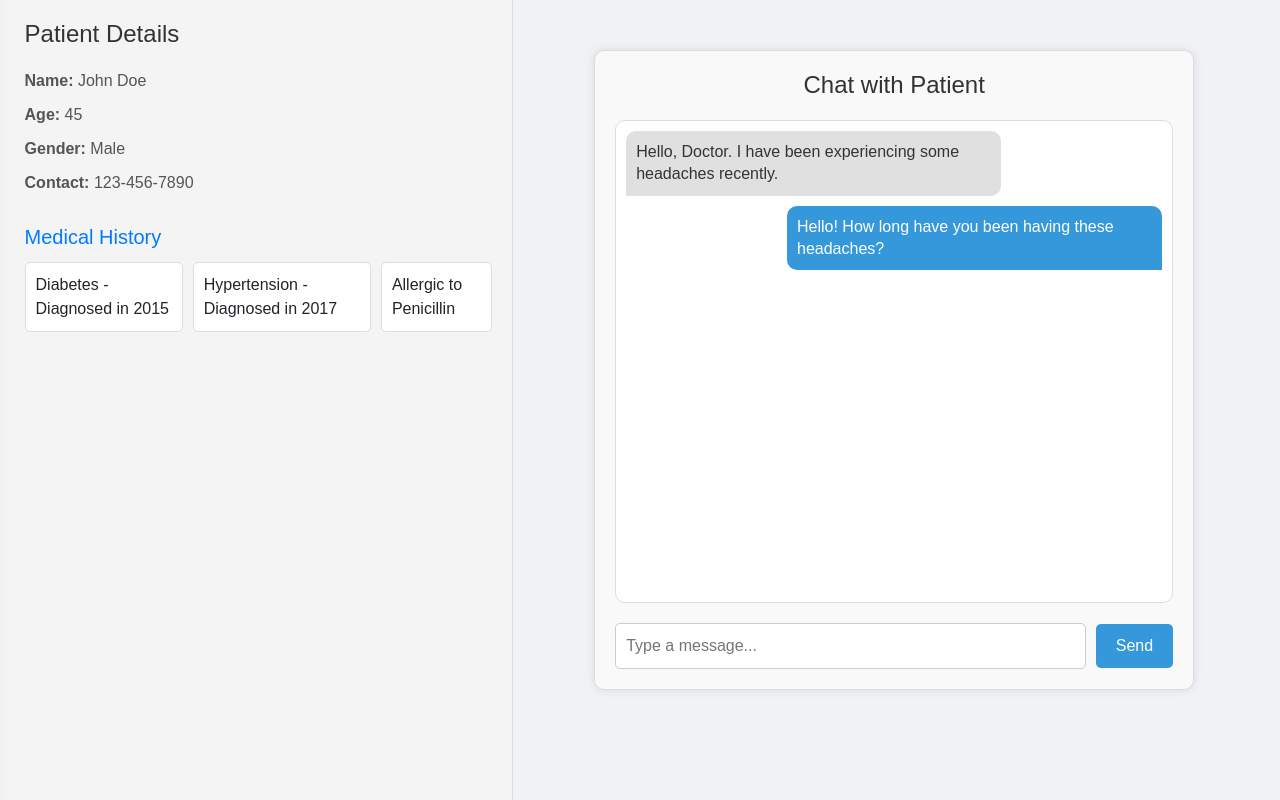
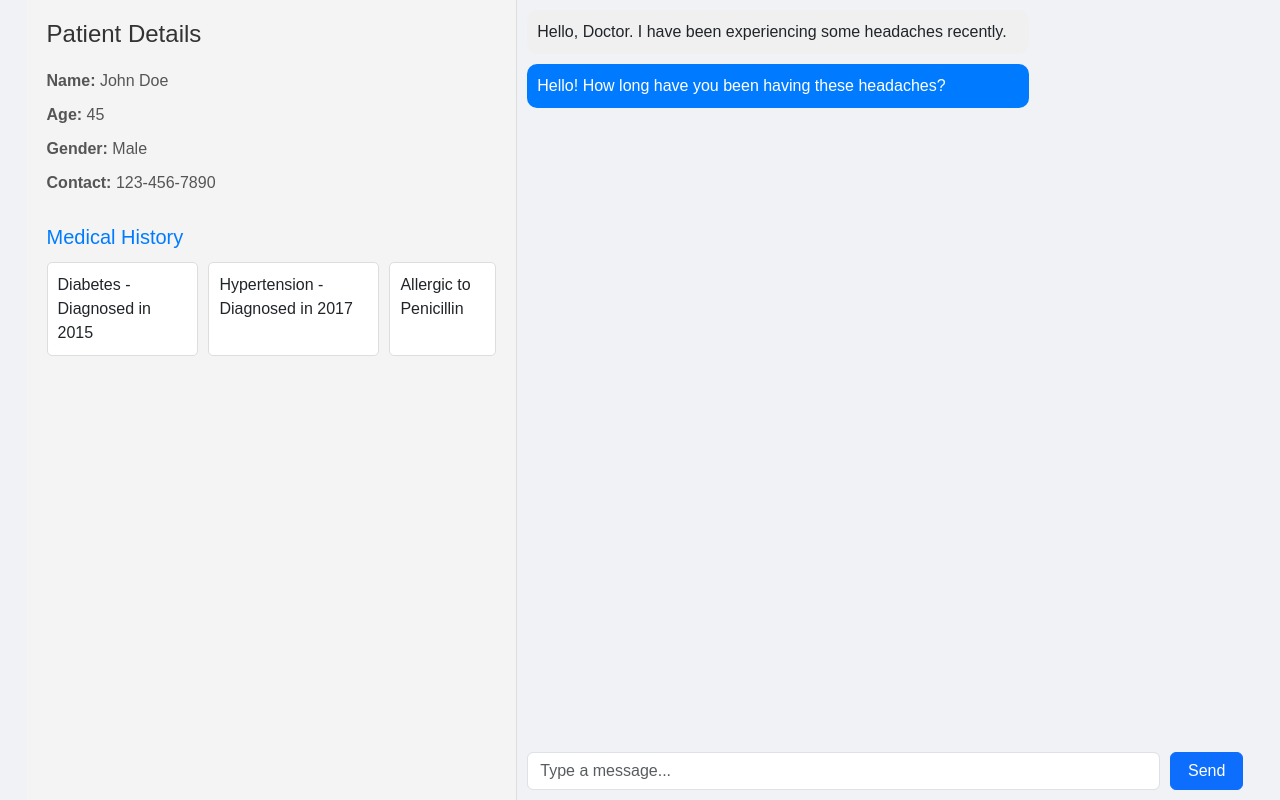
Before and after one commit to hassaan871/smarthealthpro-web, a React (Create React App) app: page /doctorpanel in a window 1280 px wide. Built offline with nearby package versions, Linux system fonts and the light colour scheme.

Commit message:
updated DoctorChat, AddNotes and DoctorChatWithPatientDetails and now it is more fucked up then ever

```diff
--- a/src/components/doctor/DoctorChat/DoctorChat.css
+++ b/src/components/doctor/DoctorChat/DoctorChat.css
@@ -1,94 +1,46 @@
-/* DoctorChat.css */
-
 .chat-container {
-    max-width: 600px;
-    margin: 50px auto;
-    padding: 20px;
-    border: 1px solid #ddd;
-    border-radius: 10px;
-    box-shadow: 0 0 10px rgba(0, 0, 0, 0.1);
-    background-color: #f9f9f9;
+  height: 100%;
   display: flex;
   flex-direction: column;
-    height: 80vh;
-  }
-
-  .chat-title {
-    text-align: center;
-    margin-bottom: 20px;
-    font-size: 24px;
-    color: #333;
 }
 
 .message-list {
-    flex: 1;
+  flex-grow: 1;
   overflow-y: auto;
   padding: 10px;
-    background-color: #fff;
-    border-radius: 10px;
-    margin-bottom: 20px;
-    border: 1px solid #ddd;
 }
 
 .message-item {
-    display: flex;
   margin-bottom: 10px;
 }
 
-  .message-item.patient {
-    justify-content: flex-start;
+.message-bubble {
+  padding: 10px;
+  border-radius: 10px;
+  max-width: 70%;
 }
 
-  .message-item.doctor {
-    justify-content: flex-end;
+.patient .message-bubble {
+  background-color: #f0f0f0;
+  align-self: flex-start;
 }
 
-  .message-bubble {
-    max-width: 70%;
-    padding: 10px;
-    border-radius: 10px;
-    font-size: 16px;
-    line-height: 1.4;
-    word-wrap: break-word;
-  }
-
-  .message-item.patient .message-bubble {
-    background-color: #e0e0e0;
-    color: #333;
-    border-radius: 10px 10px 10px 0;
-  }
-
-  .message-item.doctor .message-bubble {
-    background-color: #3498DB;
+.doctor .message-bubble {
+  background-color: #007bff;
   color: white;
-    border-radius: 10px 10px 0 10px;
+  align-self: flex-end;
 }
 
 .message-input-container {
   display: flex;
-    align-items: center;
+  padding: 10px;
 }
 
 .message-input {
-    flex: 1;
-    padding: 10px;
-    font-size: 16px;
-    border: 1px solid #ccc;
-    border-radius: 5px;
+  flex-grow: 1;
   margin-right: 10px;
 }
 
 .send-button {
-    padding: 10px 20px;
-    font-size: 16px;
-    /* background-color: #F1C40F; */
-    background-color: #3498DB;
-    color: white;
-    border: none;
-    border-radius: 5px;
-    cursor: pointer;
+  width: 80px;
 }
-
-  .send-button:hover {
-    background-color: #F1C40F;
-  }
--- a/src/components/doctor/DoctorChat/DoctorChat.js
+++ b/src/components/doctor/DoctorChat/DoctorChat.js
@@ -1,4 +1,4 @@
-import React, { useState } from 'react';
+import React, { useState, useRef, useEffect } from 'react';
 import './DoctorChat.css';
 
 function DoctorChat() {
@@ -8,13 +8,20 @@ function DoctorChat() {
   ]);
 
   const [newMessage, setNewMessage] = useState('');
+  const messageListRef = useRef(null);
+
+  useEffect(() => {
+    if (messageListRef.current) {
+      messageListRef.current.scrollTop = messageListRef.current.scrollHeight;
+    }
+  }, [messages]);
 
   const handleSendMessage = () => {
     if (newMessage.trim() === '') return;
 
     const newMsg = {
       id: messages.length + 1,
-      sender: 'doctor', // Assuming the doctor is the one sending the message
+      sender: 'doctor',
       text: newMessage,
     };
 
@@ -23,10 +30,8 @@ function DoctorChat() {
   };
 
   return (
-    <div className="chat-container">
-      <h1 className="chat-title">Chat with Patient</h1>
-
-      <div className="message-list">
+    <div className="chat-container d-flex flex-column h-100">
+      <div className="message-list flex-grow-1 overflow-auto" ref={messageListRef}>
         {messages.map((message) => (
           <div key={message.id} className={`message-item ${message.sender}`}>
             <div className="message-bubble">{message.text}</div>
@@ -34,15 +39,15 @@ function DoctorChat() {
         ))}
       </div>
 
-      <div className="message-input-container">
+      <div className="message-input-container mt-3">
         <input
           type="text"
           placeholder="Type a message..."
           value={newMessage}
           onChange={(e) => setNewMessage(e.target.value)}
-          className="message-input"
+          className="message-input form-control"
         />
-        <button onClick={handleSendMessage} className="send-button">Send</button>
+        <button onClick={handleSendMessage} className="send-button btn btn-primary ml-2">Send</button>
       </div>
     </div>
   );
--- a/src/components/doctor/DoctorChatWithPatientDetails/DoctorChatWithPatientDetails.js
+++ b/src/components/doctor/DoctorChatWithPatientDetails/DoctorChatWithPatientDetails.js
@@ -37,11 +37,21 @@ function DoctorChatWithPatientDetails() {
         imageUrl: '/api/placeholder/100/100',
       };
 
-  const chatSummaries = [
-    { date: '2024-09-01', summary: 'Discussed management strategies for fluctuating blood glucose levels in diabetes.' },
-    { date: '2024-08-15', summary: 'Reviewed lab results indicating elevated LDL cholesterol, prescribed statins to reduce cardiovascular risk.' },
-    // ... (other chat summaries)
-  ];
+      const chatSummaries = [
+        { date: '2024-09-01', summary: 'Discussed management strategies for fluctuating blood glucose levels in diabetes.' },
+        { date: '2024-08-15', summary: 'Reviewed lab results indicating elevated LDL cholesterol, prescribed statins to reduce cardiovascular risk.' },
+        { date: '2024-07-30', summary: 'Follow-up on hypertension management, adjusted ACE inhibitor dosage.' },
+        { date: '2024-06-25', summary: 'Consulted on recurring angina symptoms, recommended stress test for further evaluation.' },
+        { date: '2024-05-18', summary: 'Assessed insulin resistance and adjusted diabetic medication regimen.' },
+        { date: '2024-04-10', summary: 'Evaluated increased blood pressure, suggested low-sodium diet and beta blockers.' },
+        { date: '2024-03-12', summary: 'Reviewed HbA1c levels, modified treatment plan to better control type 2 diabetes.' },
+        { date: '2024-02-28', summary: 'Discussed heart palpitations, ordered EKG and recommended cardiology referral.' },
+        { date: '2024-01-19', summary: 'Addressed hypertension-related headaches, recommended 24-hour blood pressure monitoring.' },
+        { date: '2024-12-05', summary: 'Monitored progress of blood pressure control, altered calcium channel blocker dose.' },
+        { date: '2024-11-20', summary: 'Addressed concerns of diabetic neuropathy, initiated gabapentin for nerve pain.' },
+        { date: '2024-10-15', summary: 'Reviewed post-angioplasty recovery, advised on cardiac rehabilitation exercises.' },
+    ];
+
 
   const handleSendMessage = () => {
     if (newMessage.trim() === '') return;
--- a/src/components/notes/AddNotes.js
+++ b/src/components/notes/AddNotes.js
@@ -22,23 +22,21 @@ const AddNotes = () => {
   };
 
   return (
-    <div className="container mt-5">
-      <h2 className="mb-4">Add a Note/Prescription</h2>
-      <div className="card mb-4">
-        <div className="card-body">
+    <div className="notes-container d-flex flex-column h-100">
+      <h2 className="mb-3">Add a Note/Prescription</h2>
+      <div className="notes-input-area mb-3">
         <textarea
-            className="form-control mb-3"
+          className="form-control mb-2"
           placeholder="Type your note here..."
           value={noteText}
           onChange={handleInputChange}
-            rows="4"
+          rows="3"
         />
         <button onClick={handleAddNote} className="btn btn-primary">
           Add Note
         </button>
       </div>
-      </div>
-      <div className="notes-list">
+      <div className="notes-list flex-grow-1 overflow-auto">
         {notes.length > 0 ? (
           <ul className="list-group">
             {notes.map((note, index) => (
```
Lines whose indentation alone changed are shown as unchanged.
